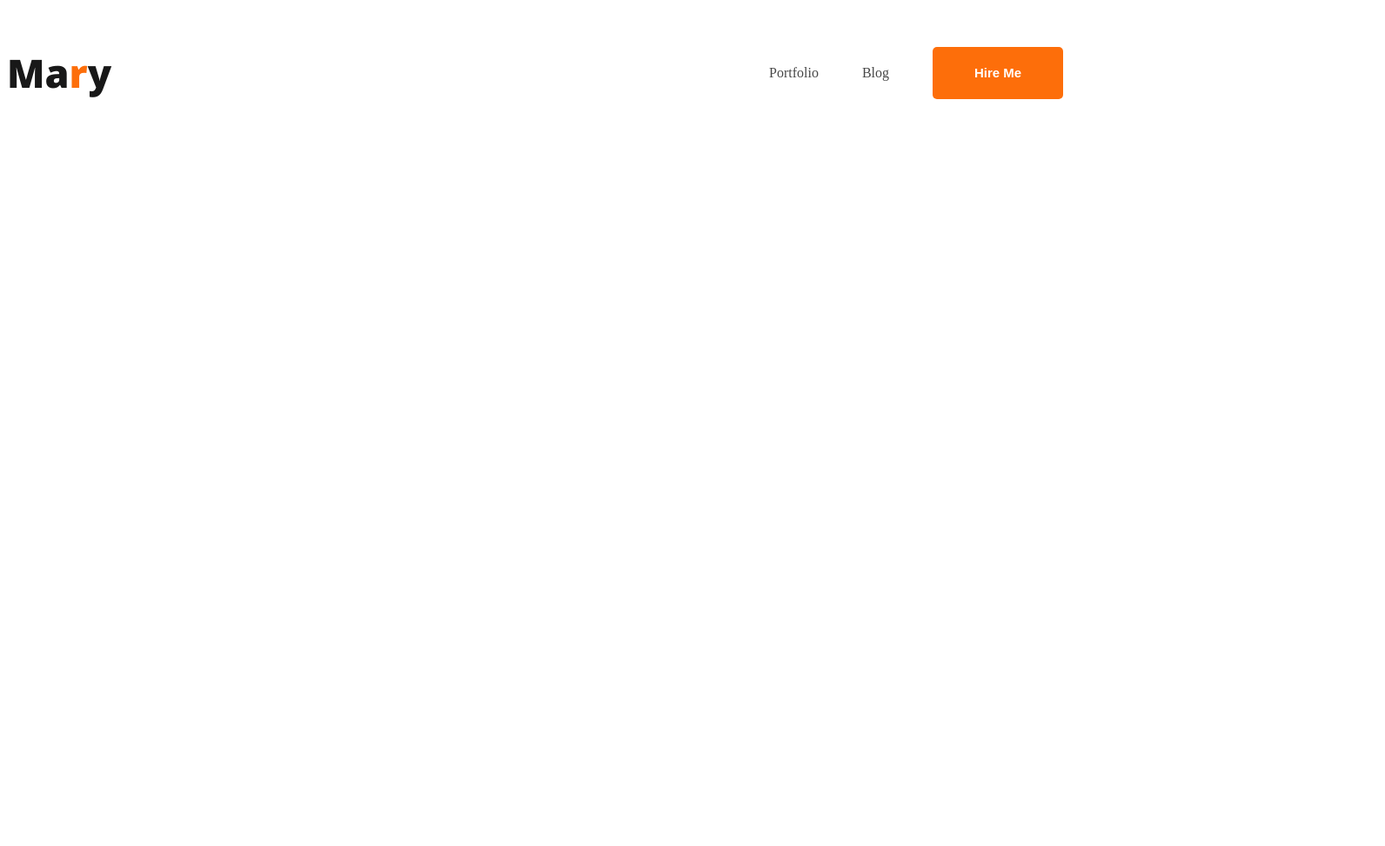
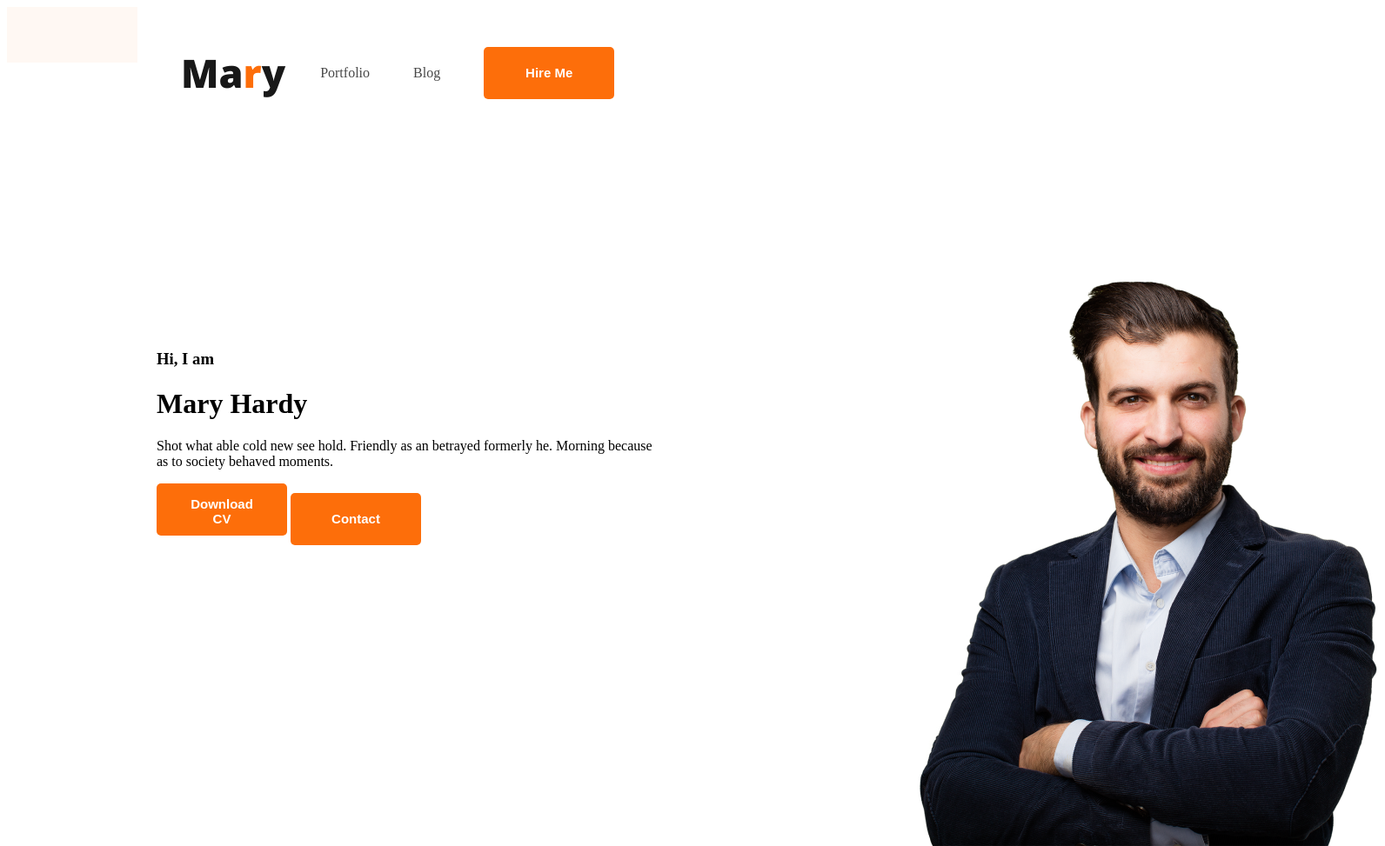
Before and after one commit to tonmoy039/web-development-portfolio, a plain HTML site: page index.html in a window 1280 px wide. Shown: the whole page at 87% size, 1592 px wide, since content can reach past the window. Before the commit the page ends 800 px from the top, so only its background shows below. Drawn offline with nearby package versions, Linux system fonts and the light colour scheme.

Commit message:
data updated

```diff
--- a/Style/Portfolio.css
+++ b/Style/Portfolio.css
@@ -2,6 +2,7 @@ nav{
     display: flex;
     justify-content: space-between;
     align-items: center;
+    margin: 0px 200px;
 }
 .text-primary{
     color: #FD6E0A
@@ -33,9 +34,7 @@ nav a{
     left: 1220px;
     top: 50px;
     padding: 15px 35px;
-
-
-
+    align-items: center;
 }
 
 body{
@@ -62,3 +61,37 @@ font-size: 45px;
 color: #181818;
 
 }
+
+/* header related style */
+.header{
+background-color: #FFF8F3;
+/* position: absolute; */
+width: 150px;
+height: 64px;
+left: 1220px;
+top: 50px;
+}
+
+.banner{
+    padding: 30px 30px 30px 150px;
+    display: flex;
+    /* Group 11 */
+
+position: absolute;
+width: 585px;
+height: 356px;
+left: 30px;
+top: 297px;
+align-items: center;
+
+
+
+}
+.profile-picture{
+position: absolute;
+width: 584px;
+height: 676px;
+left: 978px;
+top: 0px;
+align-items: center;
+}
--- a/index.html
+++ b/index.html
@@ -15,7 +15,7 @@
     <link rel="stylesheet" href="Style/Portfolio.css">
 </head>
 <body>
-    <header>
+    <header class="header">
         <nav>
             <h3 class="nav-title">Ma<span class="text-primary">r</span>y</h3>
             <ul>
@@ -24,6 +24,16 @@
                 <li><button class="button-primary">Hire Me</button></li>
             </ul>
         </nav>
+        <div class="banner">
+            <div class="banner-content">
+                <h3 class="banner-greeting">Hi, I  am</h3>
+                <h1 class="banner-title">Mary Hardy</h1>
+                <p>Shot what able cold new see hold. Friendly as an betrayed formerly he. Morning because as to society behaved moments.</p>
+                <button class="button-primary">Download CV</button>
+                <button class="button-primary">Contact</button>
+            </div>
+            <img class="profile-picture" src="images/hardy.png" alt="">
+        </div>
     </header>
     <main>
 
```
